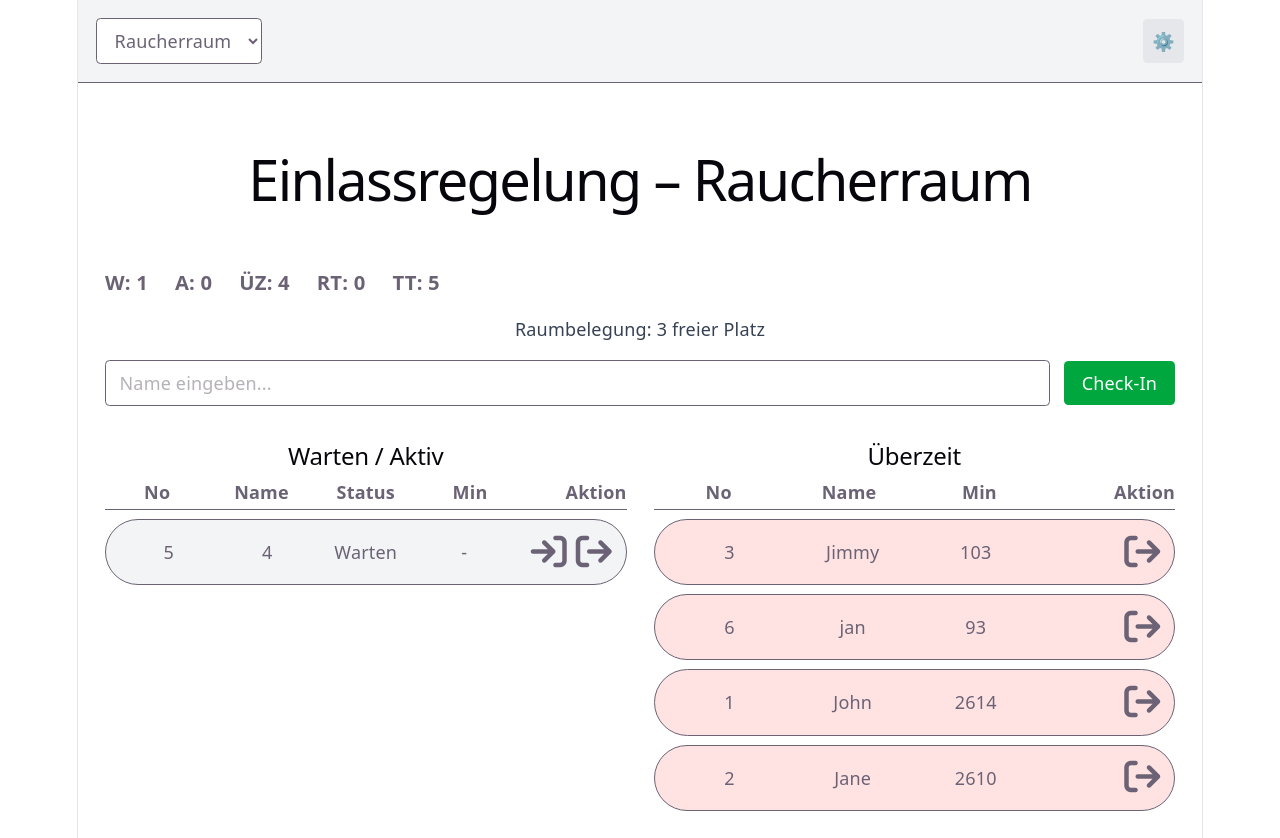
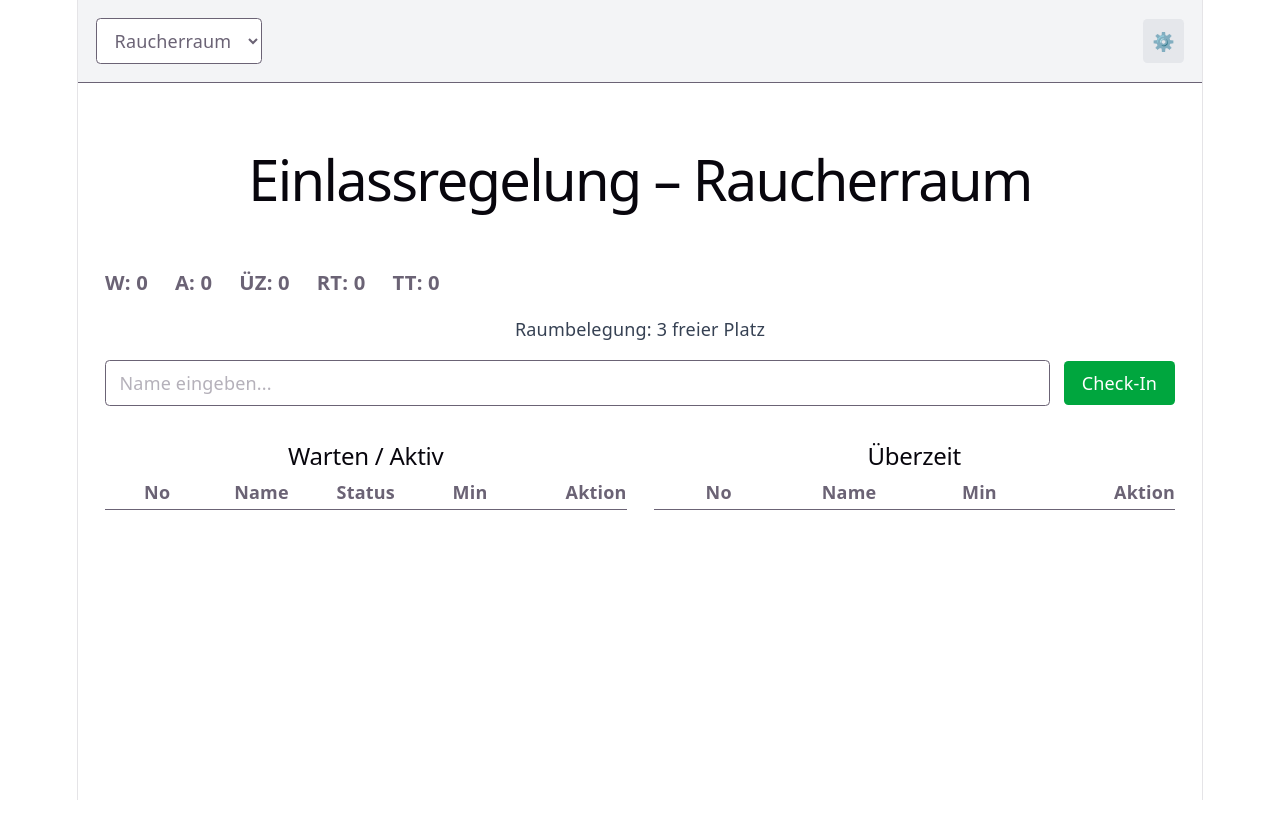
Before and after one commit to Gaudenz77/scroom2026, a React (Vite) app: page / in a window 1280 px wide. After the commit the page ends 800 px from the top, so only its background shows below. Built offline with nearby package versions, Linux system fonts and the light colour scheme.

Commit message:
GalActive 2 parts general improvment

```diff
--- a/index.html
+++ b/index.html
@@ -1,5 +1,5 @@
 <!doctype html>
-<html lang="en" data-theme="cupcake">
+<html lang="en" data-theme="synthwave">
   <head>
     <meta charset="UTF-8" />
     <link rel="icon" type="image/svg+xml" href="/favicon.svg" />
--- a/src/App.tsx
+++ b/src/App.tsx
@@ -44,12 +44,13 @@ export default function App() {
         warnTime: 2,
         maxClients: 3
       },
-      visitors: [
-        { id: 5, name: "4", status: "waiting", startTime: null },
+      visitors: [ /*
+        { id: 5, name: "Johnathan", status: "waiting", startTime: null },
         { id: 3, name: "Jimmy", status: "active", startTime: Date.now() - 103 * 60000 },
         { id: 6, name: "jan", status: "active", startTime: Date.now() - 93 * 60000 },
         { id: 1, name: "John", status: "overtime", startTime: Date.now() - 2614 * 60000 },
         { id: 2, name: "Jane", status: "warn", startTime: Date.now() - 2610 * 60000 }
+         */
       ]
     },
     {
--- a/src/components/ScrRoom.tsx
+++ b/src/components/ScrRoom.tsx
@@ -21,7 +21,6 @@ function formatMinSec(minutes: number | null, now: number, startTime: number | n
 
   return `${m}:${s.toString().padStart(2, "0")}`
 }
-
 
 function deriveStatus(
   baseStatus: string,
@@ -86,10 +85,8 @@ export default function ScrRoom({ room, onSetActive, onRemove, onAddVisitor }: S
   // -----------------------------
   // GROUP VISITORS
   // -----------------------------
-  const activeVisitors = visitors.filter(v =>
-    v.effectiveStatus === "waiting" || v.effectiveStatus === "active"
-  )
-
+  const waitingVisitors = visitors.filter(v => v.effectiveStatus === "waiting")
+  const activeNowVisitors = visitors.filter(v => v.effectiveStatus === "active")
   const overtimeVisitors = visitors.filter(v =>
     v.effectiveStatus === "warn" || v.effectiveStatus === "overtime"
   )
@@ -97,8 +94,8 @@ export default function ScrRoom({ room, onSetActive, onRemove, onAddVisitor }: S
   // -----------------------------
   // COUNTERS
   // -----------------------------
-  const W = visitors.filter(v => v.effectiveStatus === "waiting").length
-  const A = visitors.filter(v => v.effectiveStatus === "active").length
+  const W = waitingVisitors.length
+  const A = activeNowVisitors.length
   const UZ = visitors.filter(v => v.effectiveStatus === "overtime").length
   const RT = A
   const TT = visitors.length
@@ -185,35 +182,53 @@ export default function ScrRoom({ room, onSetActive, onRemove, onAddVisitor }: S
             <div className="text-right">Aktion</div>
           </div>
 
-          {/* Rows */}
           <div className="space-y-2">
-            {activeVisitors.map(v => (
+
+            {/* WAITING (upper block) */}
+            {waitingVisitors.map(v => (
               <div
                 key={v.id}
                 className={`grid grid-cols-5 p-3 rounded-b-full rounded-t-full border items-center ${getRowColor(v.effectiveStatus)}`}
               >
                 <div>{v.id}</div>
                 <div>{v.name}</div>
-                <div>
-                  {v.effectiveStatus === "waiting" && "Warten"}
-                  {v.effectiveStatus === "active" && "Aktiv"}
-                </div>
-                <div>{formatMinSec(v.minutes, now, v.startTime)}</div>
-
+                <div>Warten</div>
+                <div>-</div>
 
                 <div className="flex justify-end gap-2">
-                  {v.effectiveStatus === "waiting" && (
+                  {/* ORIGINAL SET ACTIVE ICON */}
                   <button onClick={() => onSetActive(room.id, v.id)}>
                     <i className="fa-solid fa-arrow-right-to-bracket fa-2x"></i>
                   </button>
-                  )}
 
+                  {/* ORIGINAL REMOVE ICON */}
                   <button onClick={() => onRemove(room.id, v.id)}>
                     <i className="fa-solid fa-arrow-right-from-bracket fa-2x"></i>
                   </button>
                 </div>
               </div>
             ))}
+
+            {/* ACTIVE (lower block) */}
+            {activeNowVisitors.map(v => (
+              <div
+                key={v.id}
+                className={`grid grid-cols-5 p-3 rounded-b-full rounded-t-full border items-center ${getRowColor(v.effectiveStatus)}`}
+              >
+                <div>{v.id}</div>
+                <div>{v.name}</div>
+                <div>Aktiv</div>
+                <div>{formatMinSec(v.minutes, now, v.startTime)}</div>
+
+                <div className="flex justify-end gap-2">
+                  {/* ORIGINAL REMOVE ICON */}
+                  <button onClick={() => onRemove(room.id, v.id)}>
+                    <i className="fa-solid fa-arrow-right-from-bracket fa-2x"></i>
+                  </button>
+                </div>
+              </div>
+            ))}
+
           </div>
         </div>
 
@@ -229,7 +244,6 @@ export default function ScrRoom({ room, onSetActive, onRemove, onAddVisitor }: S
             <div className="text-right">Aktion</div>
           </div>
 
-          {/* Rows */}
           <div className="space-y-2">
             {overtimeVisitors.map(v => (
               <div
@@ -238,9 +252,10 @@ export default function ScrRoom({ room, onSetActive, onRemove, onAddVisitor }: S
               >
                 <div>{v.id}</div>
                 <div>{v.name}</div>
-                <div>{v.minutes}</div>
+                <div>{formatMinSec(v.minutes, now, v.startTime)}</div>
 
                 <div className="flex justify-end">
+                  {/* ORIGINAL REMOVE ICON */}
                   <button onClick={() => onRemove(room.id, v.id)}>
                     <i className="fa-solid fa-arrow-right-from-bracket fa-2x"></i>
                   </button>
--- a/src/index.css
+++ b/src/index.css
@@ -1,3 +1,4 @@
+
 :root {
   --text: #6b6375;
   --text-h: #08060d;
--- a/src/style.css
+++ b/src/style.css
@@ -1,4 +1,5 @@
 @import "tailwindcss";
 @plugin "daisyui" {
-  themes: light --default, dark --prefersdark, cupcake;
+  include: input, select;
+  themes: light --default, dark --prefersdark, cupcake, cyberpunk, dracula, synthwave, valentine, halloween, garden, forest, winter;
 }
```
Also changed, not shown: 1 other file (tests, documents, lock files or other folders). Lines whose indentation alone changed are shown as unchanged.
